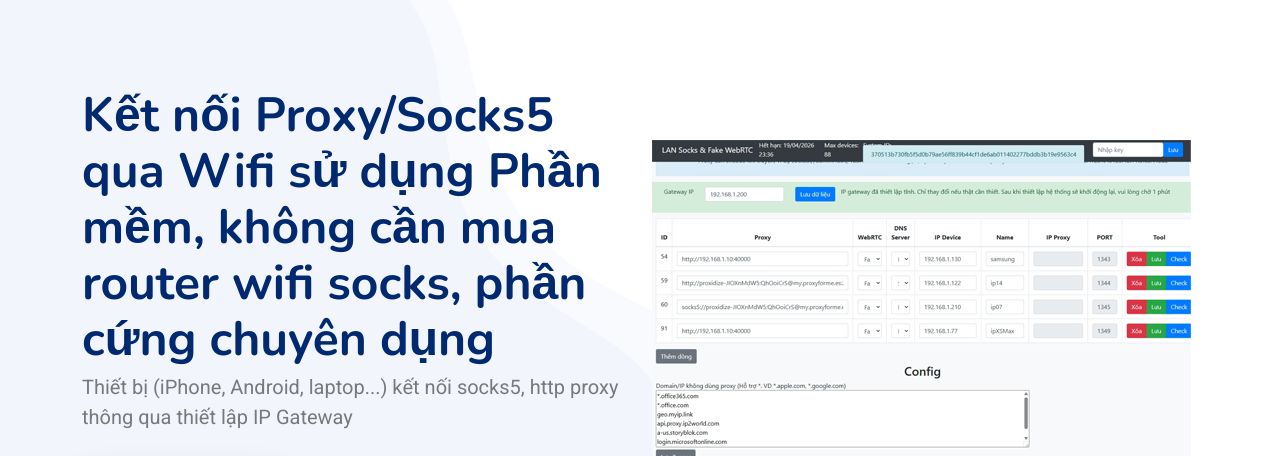
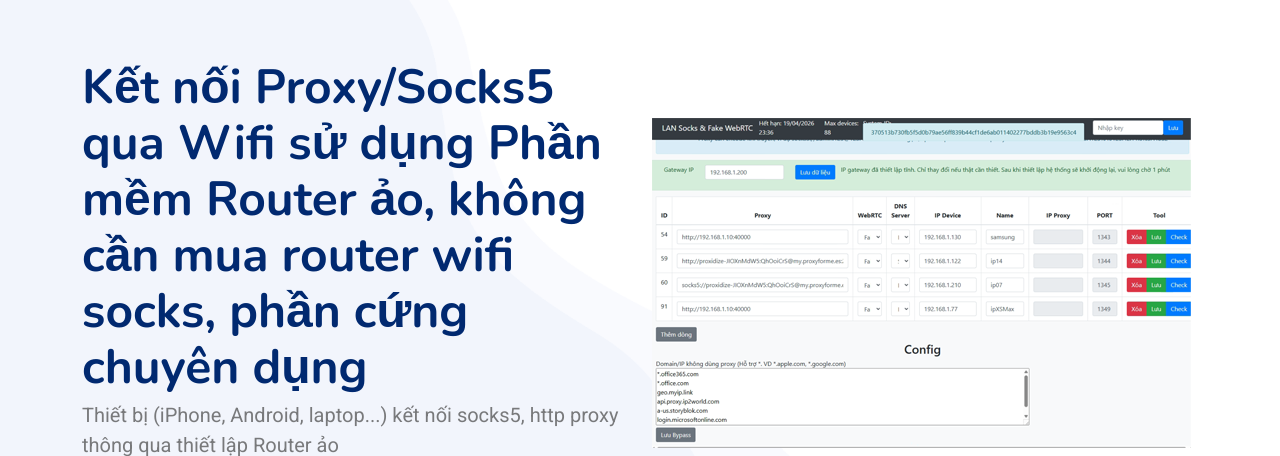
Before and after one commit to gatewaysocks/gatewaysocks.github.io, a plain HTML site: page index.html in a window 1280 px wide. Shown: the part 110-566 px from the top of the page. Drawn offline with nearby package versions, Linux system fonts and the light colour scheme.

Commit message:
Update index.html

```diff
--- a/index.html
+++ b/index.html
@@ -73,8 +73,8 @@
       <div class="container">
         <div class="row gy-4">
           <div class="col-lg-6 order-2 order-lg-1 d-flex flex-column justify-content-center">
-            <h1 data-aos="fade-up">Kết nối Proxy/Socks5 qua Wifi sử dụng Phần mềm, không cần mua router wifi socks, phần cứng chuyên dụng</h1>
-            <p data-aos="fade-up" data-aos-delay="100">Thiết bị (iPhone, Android, laptop...) kết nối socks5, http proxy thông qua thiết lập IP Gateway</p>
+            <h1 data-aos="fade-up">Kết nối Proxy/Socks5 qua Wifi sử dụng Phần mềm Router ảo, không cần mua router wifi socks, phần cứng chuyên dụng</h1>
+            <p data-aos="fade-up" data-aos-delay="100">Thiết bị (iPhone, Android, laptop...) kết nối socks5, http proxy thông qua thiết lập Router ảo</p>
             <div class="d-flex flex-column flex-md-row" data-aos="fade-up" data-aos-delay="200">
               <a href="#about" class="btn-get-started">Get Started <i class="bi bi-arrow-right"></i></a>
               <a href="https://www.youtube.com/watch?v=Bsp5ls7S5ok" data-width="1280" data-type="video" class="glightbox btn-watch-video d-flex align-items-center justify-content-center ms-0 ms-md-4 mt-4 mt-md-0"><i class="bi bi-play-circle"></i><span>Xem Video Demo</span></a>
```
